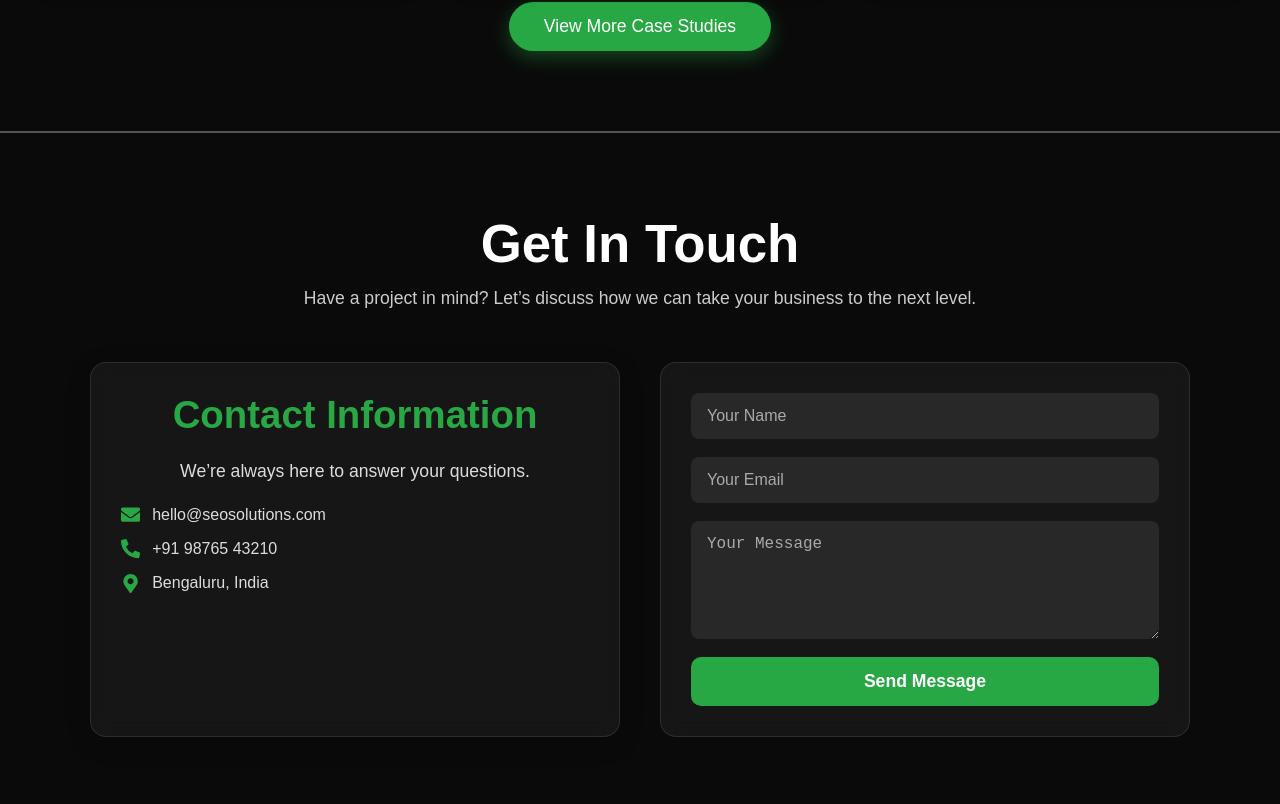
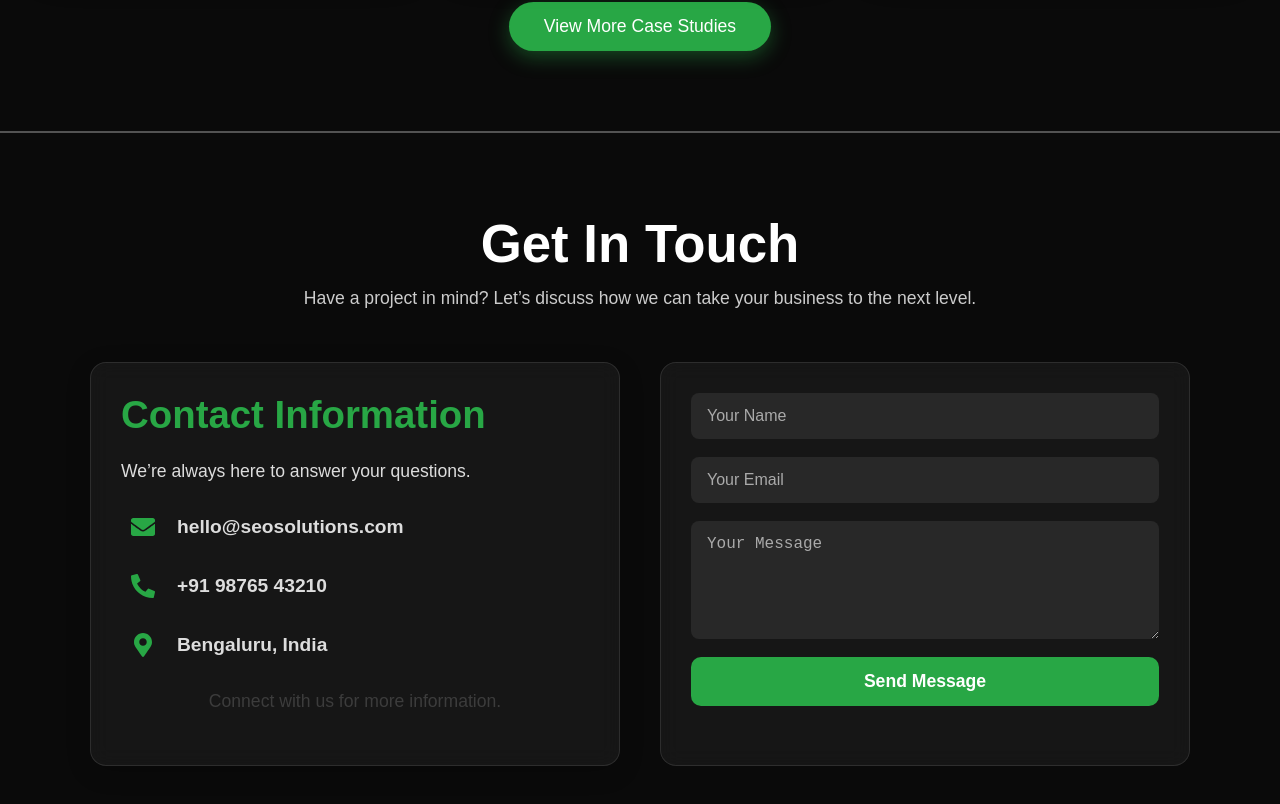
Before and after one commit to Santhosh-Kumar-2004/seo-saas-landing-page, a React (Vite) app: page / in a window 1280 px wide. Shown: the part 3472-4276 px from the top of the page. Built offline with nearby package versions, Linux system fonts and the light colour scheme.

Commit message:
UPdated the css of contact section

```diff
--- a/src/components/Contact.jsx
+++ b/src/components/Contact.jsx
@@ -29,6 +29,7 @@ const ContactSection = () => {
             <FaMapMarkerAlt className="info-icon" />
             <span>Bengaluru, India</span>
           </div>
+          <p className="sec-subtitle">Connect with us for more information.</p>
         </div>
 
         {/* Right - Form */}
--- a/src/styles/Contact.css
+++ b/src/styles/Contact.css
@@ -45,7 +45,7 @@
   -webkit-backdrop-filter: blur(10px);
   border: 1px solid rgba(255, 255, 255, 0.1);
   box-shadow: 0 6px 25px rgba(0, 0, 0, 0.2);
-  text-align: center;
+  /* text-align: center; */
 }
 
 .contact-info h3 {
@@ -69,12 +69,32 @@
   margin: 15px 0;
   font-size: 1rem;
   color: #ddd;
-  text-align: center;
+  /* text-align: center; */
+}
+
+.info-item span {
+  font-size: 1.2rem;
+  font-weight: 600;
+  /* color: #28a745; */
 }
 
 .info-icon {
-  font-size: 1.2rem;
+  font-size: 1.5rem;
   color: #28a745;
+  margin: 10px;
+}
+
+.info-icon:hover {
+  /* background: rgba(40, 167, 69, 0.2);
+  transform: scale(1.2);
+  box-shadow: 0 0 15px rgba(40, 167, 69, 0.7);
+  color: #3cf55c;  */
+
+  transform: scale(1.15); /* Slightly enlarges the icon on hover */
+  color: #28a745;
+  filter: drop-shadow(0 0 5px rgba(20, 117, 19, 0.7))
+          drop-shadow(0 0 10px rgba(40, 167, 69, 0.5))
+          drop-shadow(0 0 15px rgba(30, 167, 69, 0.3));
 }
 
 /* Right - form */
@@ -124,9 +144,11 @@
   transform: translateY(-3px);
 }
 
-/* Responsive */
-@media (max-width: 900px) {
-  .contact-grid {
-    grid-template-columns: 1fr;
-  }
+.sec-subtitle {
+  font-size: 1rem;
+  color: #cccccc36;
+  margin-top: 20px;
+  text-align: center;
+  bottom: 10%;
+  top: 90%;
 }
```
